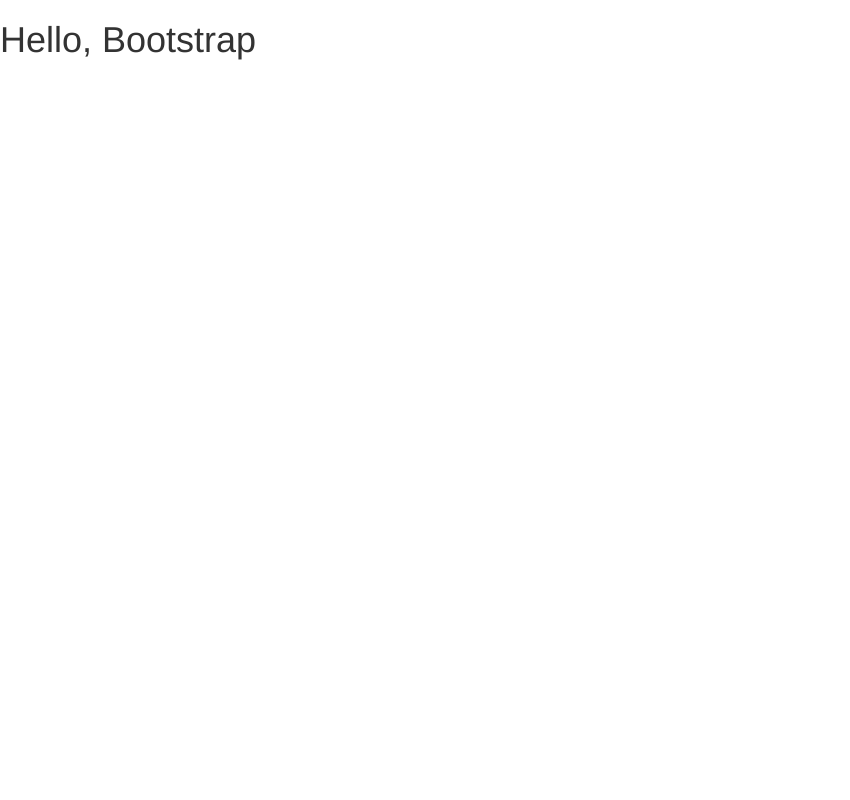
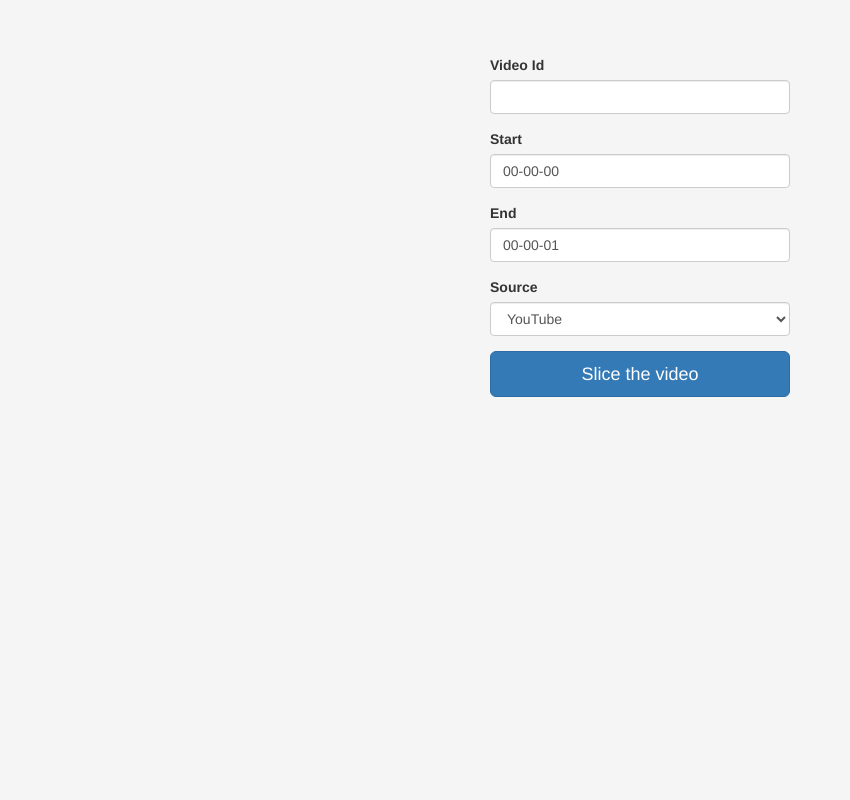
Before and after one commit to alxdembo/yt_loader, a Flask app: page / in a window 1280 px wide. Before the commit the part shown is almost empty. Shown: the whole page, without its empty margins (0-850 px from the left). Run offline with Flask 2, Linux system fonts and the light colour scheme; some libraries are stand-ins or nearby versions.

Commit message:
add forms.py

```diff
--- a/app.py
+++ b/app.py
@@ -1,6 +1,8 @@
 from pytimeparse.timeparse import timeparse
 from flask import Flask, jsonify, request, render_template
 from flask_bootstrap import Bootstrap
+
+from forms import SlicerForm
 from slicer.slicer import Slicer
 
 app = Flask(__name__)
@@ -9,9 +11,11 @@
 Bootstrap(app)
 
 
+# no csrf token needed as the service is stateless
 @app.route('/', methods=['GET', 'POST'])
 def web_ui():
-    return render_template('slicer-ui.html')
+    form = SlicerForm()
+    return render_template('slicer-ui.html', form=form)
 
 
 @app.route('/slicer/api/v1.0/slice/<string:source>/<string:video_id>', methods=['GET'])
--- /dev/null
+++ b/forms.py
@@ -0,0 +1,10 @@
+from wtforms import StringField, SelectField
+from wtforms.validators import InputRequired
+from flask_wtf import Form
+
+
+class SlicerForm(Form):
+    video_id = StringField(validators=[InputRequired()])
+    start = StringField(default='00-00-00', validators=[InputRequired()])
+    end = StringField(default='00-00-01', validators=[InputRequired()])
+    source = SelectField(choices=[('youtube', 'YouTube'), ('ooyala', 'Ooyala')])
--- a/requirements.txt
+++ b/requirements.txt
@@ -5,3 +5,5 @@
 git+https://github.com/giacaglia/pytube.git
 pytimeparse
 flask-bootstrap
+wtforms
+flask_wtf
--- /dev/null
+++ b/static/slice-ui.css
@@ -0,0 +1,20 @@
+html,
+body {
+  height: 100%;
+}
+
+body {
+  display: -ms-flexbox;
+  display: flex;
+  -ms-flex-align: center;
+  padding-top: 40px;
+  padding-bottom: 40px;
+  background-color: #f5f5f5;
+}
+
+.form-slice {
+  width: 100%;
+  max-width: 330px;
+  padding: 15px;
+  margin: auto;
+}
--- a/templates/slicer-ui.html
+++ b/templates/slicer-ui.html
@@ -1,12 +1,19 @@
 {% extends "bootstrap/base.html" %}
-{% block title %}This is an example page{% endblock %}
+{% import "bootstrap/wtf.html" as wtf %}
+{% block title %}Slicer{% endblock %}
 
-{% block navbar %}
-<div class="navbar navbar-fixed-top">
-  <!-- ... -->
-</div>
+{% block styles %}
+    {{ super() }}
+    <link rel="stylesheet" href="{{ url_for('.static', filename='slice-ui.css') }}">
 {% endblock %}
 
 {% block content %}
-  <h1>Hello, Bootstrap</h1>
+    <div class="container">
+        <form method="post" class="form-slice " action="/">
+            <dl>
+                {{ wtf.quick_form(form) }}
+                <input class="btn btn-lg btn-primary btn-block" type="submit" value="Slice the video">
+            </dl>
+        </form>
+    </div>
 {% endblock %}
```
Also changed, not shown: 1 other file.
